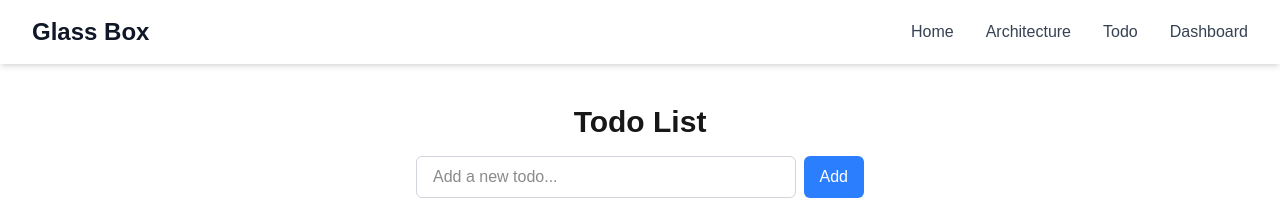
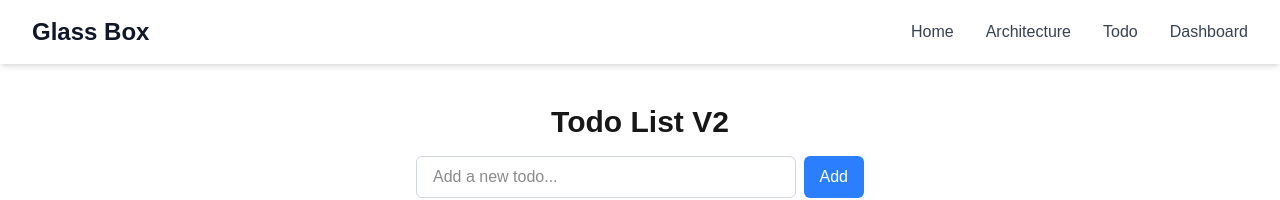
Before and after one commit to z10n-dev/BuildYourOwnWebserver, a Next.js app in the folder frontend/: page /todo in a window 1280 px wide. Shown: the top 200 px of the page. Built offline with nearby package versions, Linux system fonts and the light colour scheme; no server answers.

Commit message:
change title todo to v2 for server update

```diff
--- a/frontend/app/todo/page.tsx
+++ b/frontend/app/todo/page.tsx
@@ -65,7 +65,7 @@ export default function page() {
 
   return (
     <div className='flex flex-col items-center mt-10 min-h-screen'>
-        <h1 className='text-3xl font-bold mb-4'>Todo List</h1>
+        <h1 className='text-3xl font-bold mb-4'>Todo List  V2</h1>
         <div className='w-full max-w-md mb-6'>
             <div className='flex gap-2'>
                 <input
```
